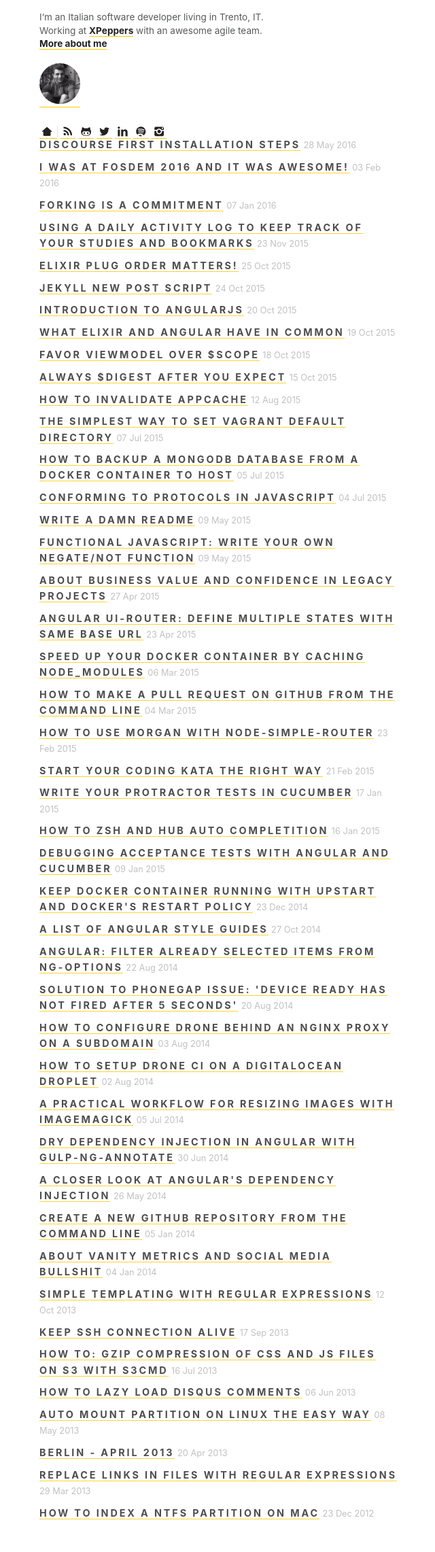
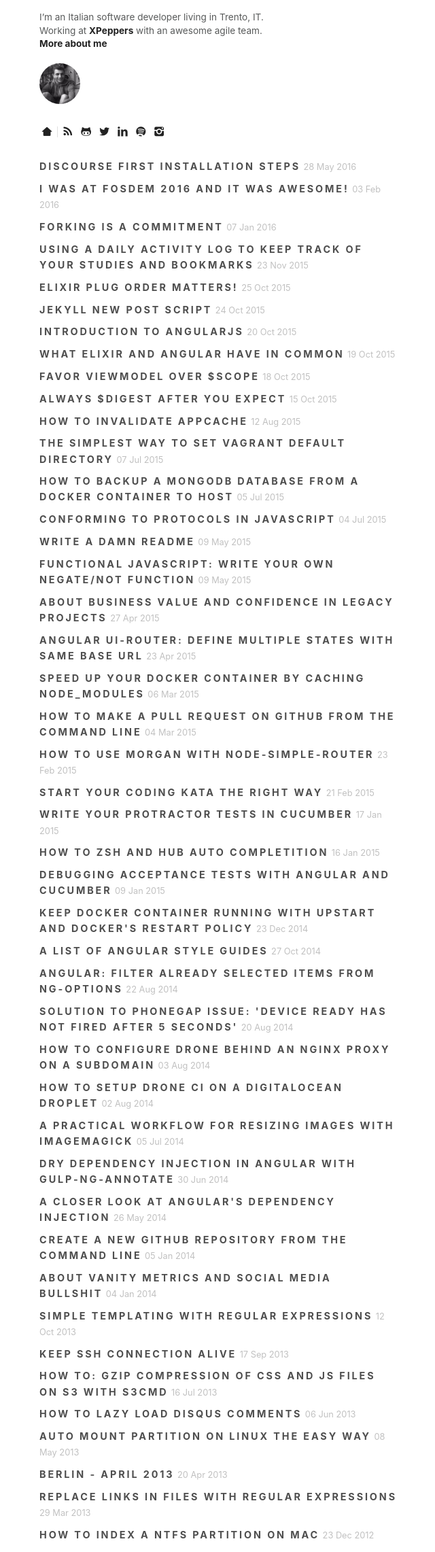
Before and after one commit to christian-fei/christian-fei.github.io-pandoc, a Jekyll site: the page built from index.html, in a window 1280 px wide. Shown: the whole page at 68% size, without its empty margins (318-958 px from the left). Built offline with Jekyll 4.4.1, drawn with Linux system fonts in a browser that asks for light colours; a style sheet for code colours, icons or effects is not loaded; before the commit the page ends 2251 px from its top, so only the background shows below that.

Commit message:
improve layout

```diff
--- a/_layouts/default.html
+++ b/_layouts/default.html
@@ -35,9 +35,7 @@
   </head>
   <body>
     <main class="container">
-      <div class="row">
-        <div class="">
-          <div class="">
+      <div>
         <p class="intro">
           I’m an Italian software developer living in Trento, IT.
           <br/>
@@ -61,11 +59,9 @@
         <a target="_blank" href="https://open.spotify.com/user/11183484356"><i class="icon-spotify"></i></a>
         <a target="_blank" href="https://www.instagram.com/christianfei/"><i class="icon-instagram"></i></a>
       </div>
-        </div>
 
-        <div class="col-8 above-5 mobile-col-10 mobile-center mobile-above-4">
+      <div class="content">
         {{ content }}
-        </div>
       </div>
     </main>
 
--- a/assets/css/main.css
+++ b/assets/css/main.css
@@ -12,6 +12,9 @@
 .container {
   max-width: 33em;
   margin: 0 auto;
+}
+.content {
+  margin-top: 2em;
 }
 
 /*typography*/
@@ -60,7 +63,7 @@ blockquote {
 a {
   font-weight: bold;
   color: #222;
-  border-bottom: 1px solid rgb(255, 202, 0);
+  /*border-bottom: 1px solid rgb(255, 202, 0);*/
 }
 a:hover, a:active, a:focus {
   background-color: rgb(255, 202, 0) !important;
```
Lines whose indentation alone changed are shown as unchanged.
